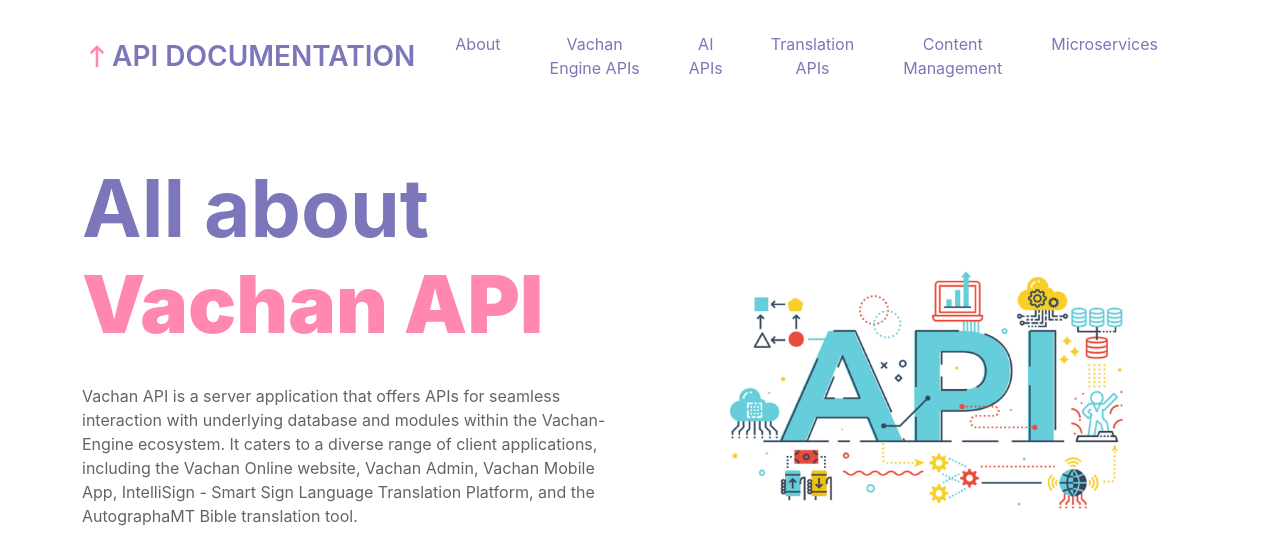
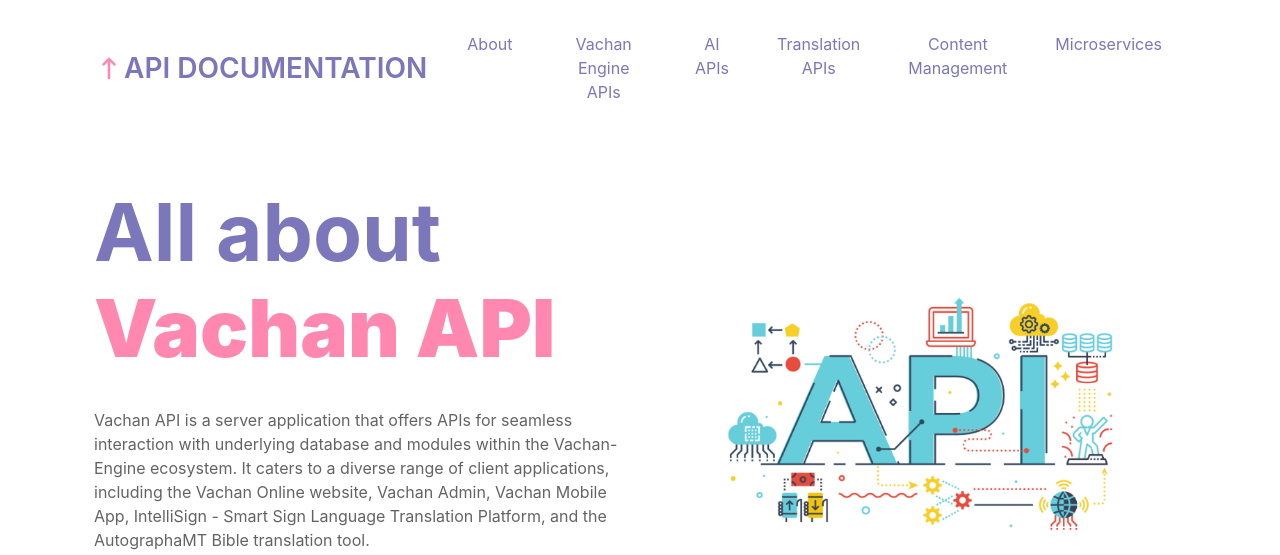
Before and after one commit to Bridgeconn/vachan-api, a FastAPI app: page / in a window 1280 px wide. Shown: the top 555 px of the page. Run offline with FastAPI, Linux system fonts and the light colour scheme; data that the repository does not hold is empty; parts of the project's set-up code (start-up, migrations or seed data) failed here and were passed over; some libraries are stand-ins or nearby versions; some web fonts are replaced.

Commit message:
UPDATE: on landing page and Fast api upgradation

```diff
--- a/app/templates/landing_page.html
+++ b/app/templates/landing_page.html
@@ -8,6 +8,12 @@
   <script src="./images/livereload.js" data-no-instant="" defer=""></script>
 
   <title>API Documentation </title>
+
+  <!-- Bootstrap CSS -->
+  <link href="https://cdn.jsdelivr.net/npm/bootstrap@5.3.1/dist/css/bootstrap.min.css" rel="stylesheet" integrity="sha384-4bw+/aepP/YC94hEpVNVgiZdgIC5+VKNBQNGCHeKRQN+PtmoHDEXuppvnDJzQIu9" crossorigin="anonymous">
+
+
+
 
   <meta name="viewport" content="width=device-width, initial-scale=1.0, shrink-to-fit=no">
   <meta name="description" content="">
@@ -35,7 +41,8 @@
   <link rel="apple-touch-icon-precomposed" sizes="72x72" href="http://localhost:1313/favicon-72.png">
 
 
-  <link rel="icon" href="http://localhost:1313/favicon-32.png" sizes="32x32">
+  <!-- <link rel="icon" href="http://localhost:1313/favicon-32.png" sizes="32x32"> -->
+  <link rel="icon" href="/static/images/logo.png" sizes="32x32">
 
 
   <link rel="shortcut icon" sizes="196x196" href="http://localhost:1313/favicon-196.png">
@@ -73,27 +80,26 @@
   </style>
   <script src="scripts.js"></script>
 
+  <!-- Bootstrap JavaScript-->
+  <script src="https://cdn.jsdelivr.net/npm/bootstrap@5.3.1/dist/js/bootstrap.bundle.min.js" integrity="sha384-HwwvtgBNo3bZJJLYd8oVXjrBZt8cqVSpeBNS5n7C8IVInixGAoxmnlMuBnhbgrkm" crossorigin="anonymous"></script>
+
   <link rel="alternate" type="application/rss+xml" href="http://localhost:1313/index.xml" title="API Documentation">
 </head>
 
 <body>
-  <nav class="navbar navbar-expand-xl navbar-light bg-light py-4">
+  <nav class="navbar sticky-top navbar-expand-xl navbar-light bg-light py-4">
     <div class="container">
       <a class="navbar-brand d-flex align-items-center">
 
-
-        <img class="" src="{{ root_url }}/static/images/logo.png" alt="images/logo.png" width="86" height="86">
-
-
-
+        <img class="" src="/static/images/logo.png" alt="images/logo.png" width="86" height="86">
 
         <span class="fs-3 fw-semibold text-uppercase text-primary">API Documentation</span>
       </a>
-      <button class="navbar-toggler" type="button" data-bs-toggle="collapse" data-bs-target="#navbarContent"
-        aria-controls="navbarContent" aria-expanded="false" aria-label="Toggle navigation">
+
+      <button class="navbar-toggler" type="button" data-bs-toggle="collapse" data-bs-target="#navbarSupportedContent" aria-controls="navbarSupportedContent" aria-expanded="false" aria-label="Toggle navigation">
         <span class="navbar-toggler-icon"></span>
       </button>
-      <div class="collapse navbar-collapse" id="navbarContent">
+      <div class="collapse navbar-collapse" id="navbarSupportedContent">
         <ul class="navbar-nav ms-auto mb-2 mb-xl-0">
 
           <li class="nav-item text-center">
@@ -124,9 +130,9 @@
           </li>
 
         </ul>
-        <ul class="navbar-nav ms-xl-3 mb-2 mb-xl-0">
+        <!-- <ul class="navbar-nav ms-xl-3 mb-2 mb-xl-0">
 
-        </ul>
+        </ul> -->
       </div>
     </div>
   </nav>
@@ -193,6 +199,9 @@
 
           <img class="" src="{{ root_url }}/static/images/fastapi.png" alt="images/fastapi.png" width="266"
             height="96">
+          <!-- <img class="" src="/static/images/fastapi.png" alt="images/fastapi.png" width="266"
+            height="96"> -->
+
 
 
         </div>
```
